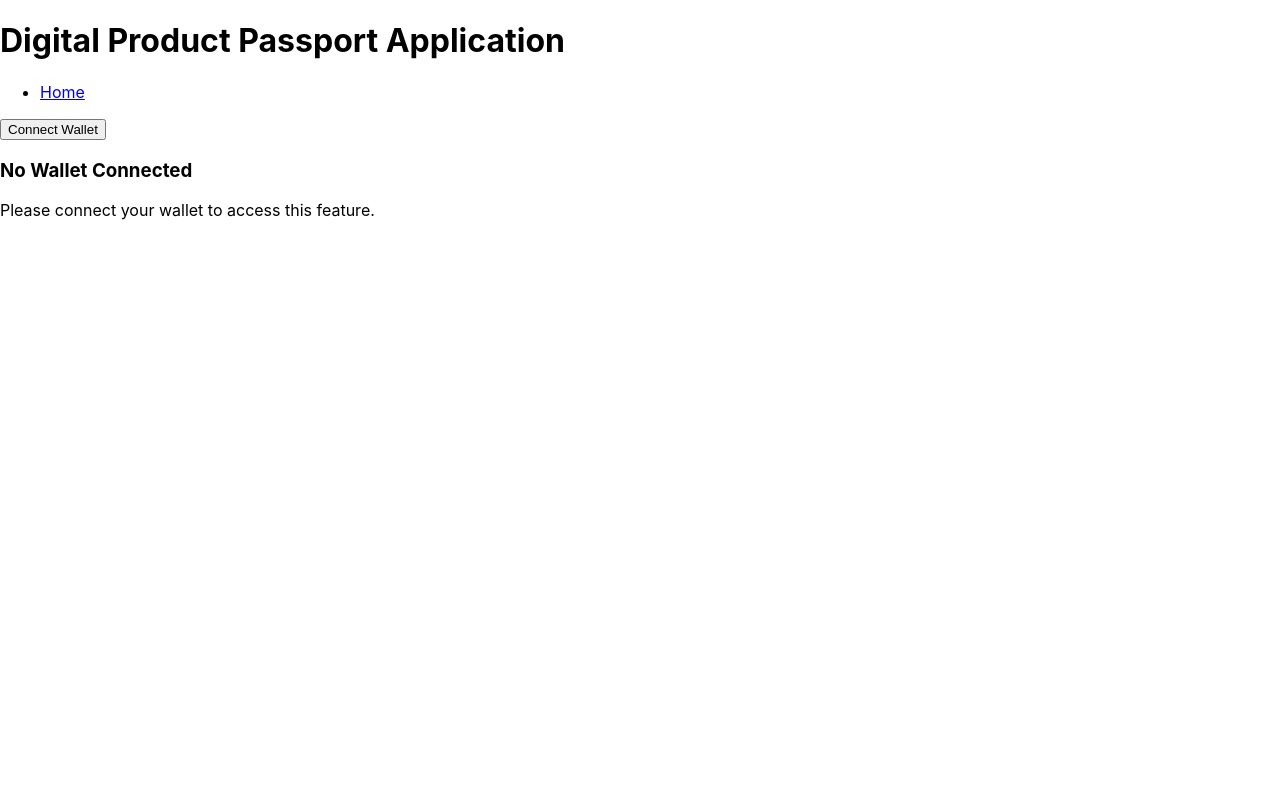
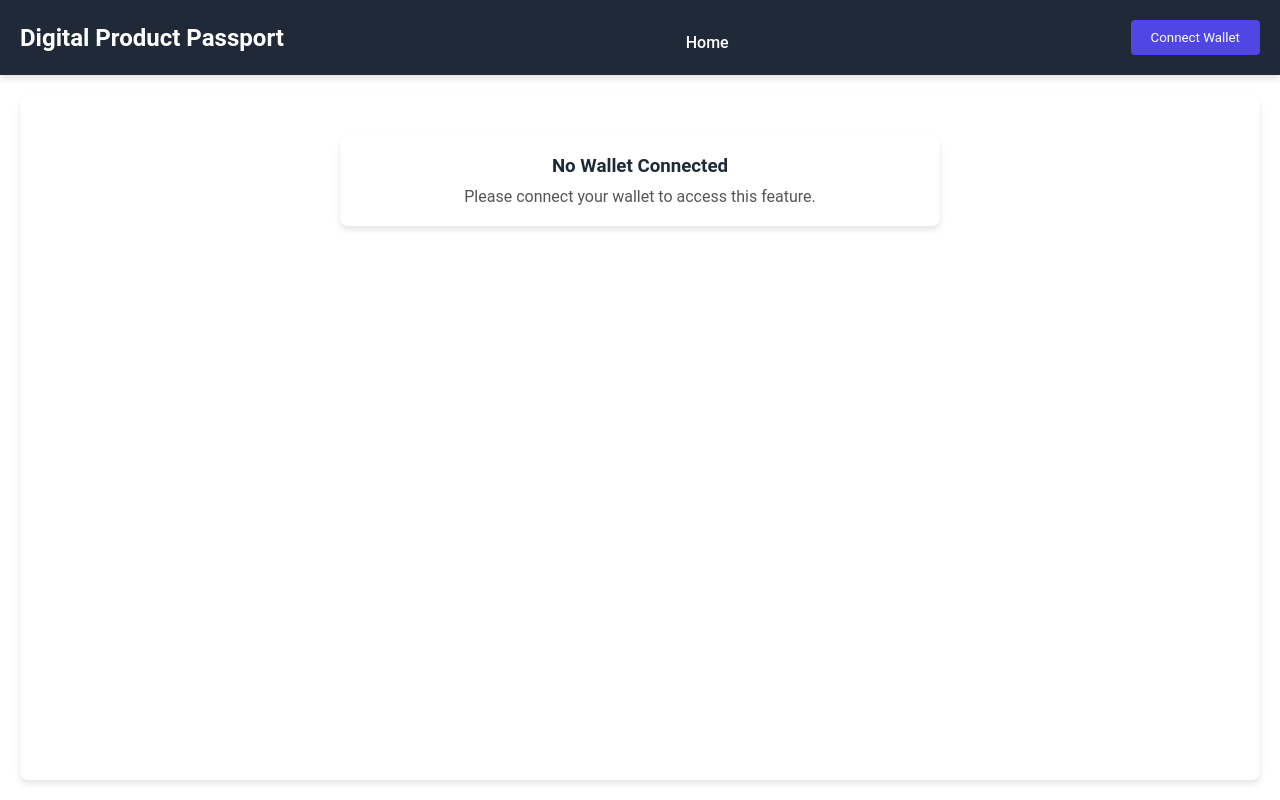
Before and after one commit to naderfyi/xdc-hardhat-dpp, a React (Create React App) app in the folder dpp-react-app/: page /create-dpp in a window 1280 px wide. Built offline with nearby package versions, Linux system fonts and the light colour scheme; no server answers.

Commit message:
added some css

```diff
--- a/dpp-react-app/src/App.css
+++ b/dpp-react-app/src/App.css
@@ -0,0 +1,102 @@
+* {
+    box-sizing: border-box;
+    margin: 0;
+    padding: 0;
+    font-family: 'Roboto', sans-serif;
+  }
+
+  body {
+    background-color: #f0f2f5;
+    color: #333;
+  }
+
+  .App {
+    text-align: center;
+    background-color: #fff;
+    min-height: 100vh;
+    display: flex;
+    flex-direction: column;
+  }
+
+  .header {
+    background-color: #1f2937;
+    color: #fff;
+    padding: 20px;
+    box-shadow: 0 4px 6px rgba(0, 0, 0, 0.1);
+    display: flex;
+    justify-content: space-between;
+    align-items: center;
+  }
+
+  .title {
+    font-size: 24px;
+    font-weight: 700;
+    margin: 0;
+  }
+
+  .nav {
+    margin-top: 10px;
+  }
+
+  .nav-list {
+    list-style: none;
+    display: flex;
+    justify-content: center;
+    padding: 0;
+  }
+
+  .nav-item {
+    margin: 0 15px;
+  }
+
+  .nav-item a {
+    color: #fff;
+    text-decoration: none;
+    font-weight: 500;
+    transition: color 0.3s ease;
+  }
+
+  .nav-item a:hover {
+    color: #a3bffa;
+  }
+
+  .main-content {
+    flex: 1;
+    padding: 20px;
+    background-color: #fff;
+    margin: 20px;
+    border-radius: 8px;
+    box-shadow: 0 4px 6px rgba(0, 0, 0, 0.1);
+  }
+
+  .home, .no-wallet {
+    padding: 20px;
+    background-color: #ffffff;
+    border-radius: 8px;
+    box-shadow: 0 4px 6px rgba(0, 0, 0, 0.1);
+    margin: 20px auto;
+    max-width: 600px;
+  }
+
+  .home h2, .no-wallet h3 {
+    margin-bottom: 10px;
+    color: #1f2937;
+  }
+
+  .home p, .no-wallet p {
+    color: #555;
+  }
+
+  button {
+    background-color: #4f46e5;
+    color: white;
+    padding: 10px 20px;
+    border: none;
+    border-radius: 4px;
+    cursor: pointer;
+    transition: background-color 0.3s ease;
+  }
+
+  button:hover {
+    background-color: #4338ca;
+  }
--- a/dpp-react-app/src/App.js
+++ b/dpp-react-app/src/App.js
@@ -3,12 +3,12 @@ import { BrowserRouter as Router, Routes, Route, Link } from 'react-router-dom';
 import ConnectWallet from './components/ConnectWallet/ConnectWallet';
 import CreateDPP from './components/CreateDPP/CreateDPP';
 import ViewDPP from './components/ViewDPP/ViewDPP';
+import './App.css';
 
 function App() {
   const [provider, setProvider] = useState(null);
   const [signer, setSigner] = useState(null);
 
-  // Update signer whenever provider changes
   useEffect(() => {
     if (provider) {
       setSigner(provider.getSigner());
@@ -29,15 +29,15 @@ function App() {
 
 function Header({ provider, handleProvider }) {
   return (
-    <header>
-      <h1>Digital Product Passport Application</h1>
-      <nav>
-        <ul>
-          <li><Link to="/">Home</Link></li>
+    <header className="header">
+      <h1 className="title">Digital Product Passport</h1>
+      <nav className="nav">
+        <ul className="nav-list">
+          <li className="nav-item"><Link to="/">Home</Link></li>
           {provider && (
             <>
-              <li><Link to="/create-dpp">Create DPP</Link></li>
-              <li><Link to="/view-dpp">View DPP</Link></li>
+              <li className="nav-item"><Link to="/create-dpp">Create DPP</Link></li>
+              <li className="nav-item"><Link to="/view-dpp">View DPP</Link></li>
             </>
           )}
         </ul>
@@ -49,7 +49,7 @@ function Header({ provider, handleProvider }) {
 
 function MainContent({ provider, signer }) {
   return (
-    <main>
+    <main className="main-content">
       <Routes>
         <Route path="/" element={<Home />} />
         <Route path="/create-dpp" element={signer ? <CreateDPP signer={signer} /> : <NoWalletConnected />} />
@@ -61,8 +61,8 @@ function MainContent({ provider, signer }) {
 
 function Home() {
   return (
-    <div>
-      <h2>Welcome to the Digital Product Passport Application</h2>
+    <div className="home">
+      <h2>Welcome to the Digital Product Passport</h2>
       <p>Connect your wallet to get started.</p>
     </div>
   );
@@ -70,7 +70,7 @@ function Home() {
 
 function NoWalletConnected() {
   return (
-    <div>
+    <div className="no-wallet">
       <h3>No Wallet Connected</h3>
       <p>Please connect your wallet to access this feature.</p>
     </div>
--- a/dpp-react-app/src/components/ConnectWallet/ConnectWallet.js
+++ b/dpp-react-app/src/components/ConnectWallet/ConnectWallet.js
@@ -1,6 +1,7 @@
 import React, { useState, useEffect, useCallback } from 'react';
 import { Web3Provider } from '@ethersproject/providers';
 import { switchNetwork as importedSwitchNetwork } from '../../utils/switchNetwork';
+import './ConnectWallet.css';
 
 function ConnectWallet({ setProvider, switchNetwork = importedSwitchNetwork }) {
   const [walletConnected, setWalletConnected] = useState(false);
@@ -75,14 +76,14 @@ function ConnectWallet({ setProvider, switchNetwork = importedSwitchNetwork }) {
   };
 
   return (
-    <div>
+    <div className="connect-wallet">
       {walletConnected ? (
         <>
-          <p>Wallet Connected</p>
-          <button onClick={disconnectWalletHandler}>Disconnect Wallet</button>
+          <p className="status">Wallet Connected</p>
+          <button className="button disconnect" onClick={disconnectWalletHandler}>Disconnect Wallet</button>
         </>
       ) : (
-        <button onClick={connectWalletHandler}>Connect Wallet</button>
+        <button className="button connect" onClick={connectWalletHandler}>Connect Wallet</button>
       )}
     </div>
   );
--- a/dpp-react-app/src/components/CreateDPP/CreateDPP.js
+++ b/dpp-react-app/src/components/CreateDPP/CreateDPP.js
@@ -1,9 +1,11 @@
+// src/components/CreateDPP/CreateDPP.js
 import React, { useState } from 'react';
 import { ethers } from 'ethers';
 import PrivatePass from '../../contracts/PrivatePass.json';
 import PublicPass from '../../contracts/PublicPass.json';
 import { config } from '../../config';
 import { switchNetwork } from '../../utils/switchNetwork';
+import './CreateDPP.css';
 
 const CreateDPP = ({ signer }) => {
   const [id, setId] = useState('');
--- a/dpp-react-app/src/components/ViewDPP/ViewDPP.js
+++ b/dpp-react-app/src/components/ViewDPP/ViewDPP.js
@@ -1,9 +1,11 @@
+// src/components/ViewDPP/ViewDPP.js
 import React, { useState } from 'react';
 import { ethers } from 'ethers';
 import PrivatePass from '../../contracts/PrivatePass.json';
 import PublicPass from '../../contracts/PublicPass.json';
 import { config } from '../../config';
 import { switchNetwork } from '../../utils/switchNetwork';
+import './ViewDPP.css';
 
 const ViewDPP = ({ signer }) => {
   const [id, setId] = useState('');
```
